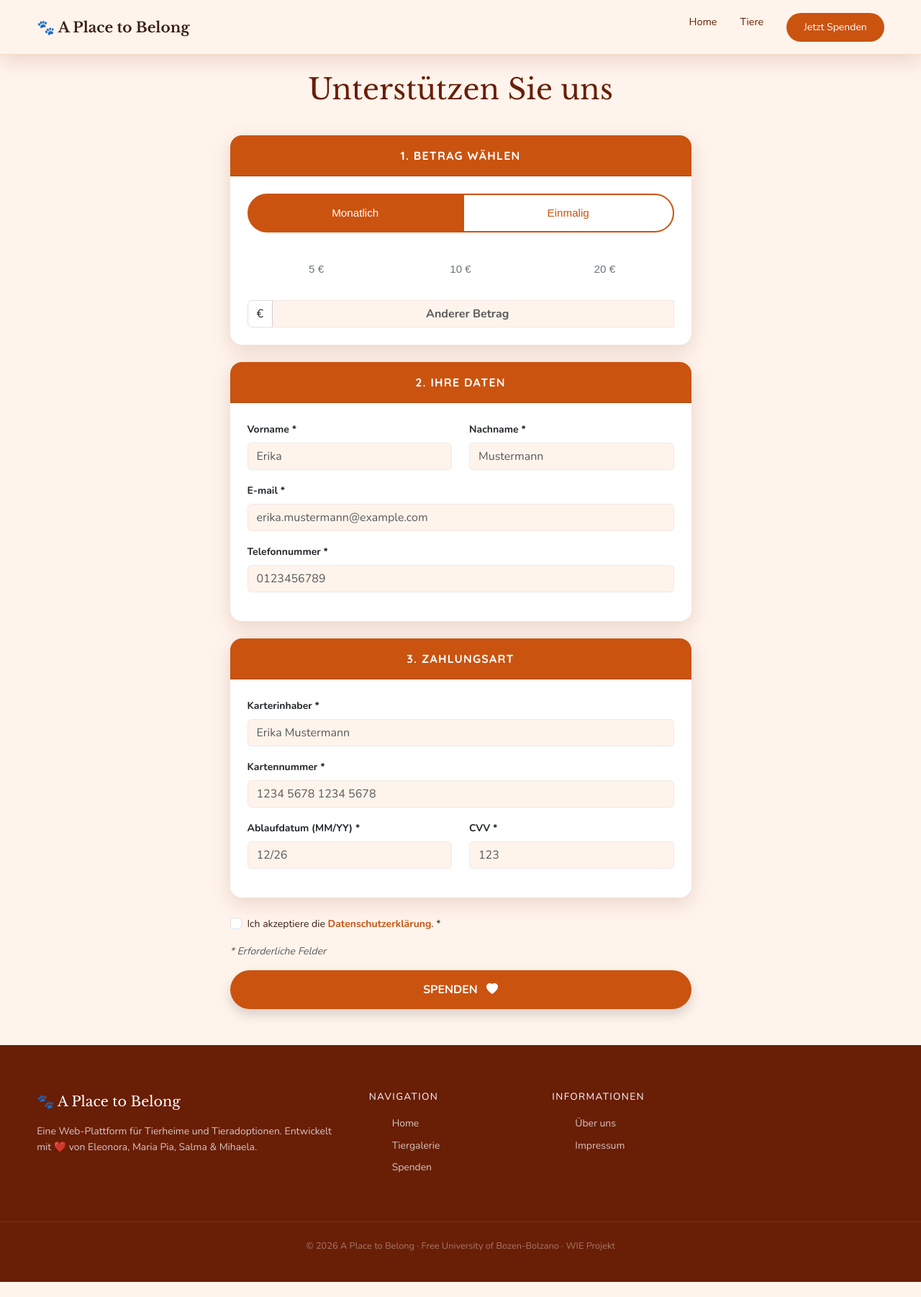
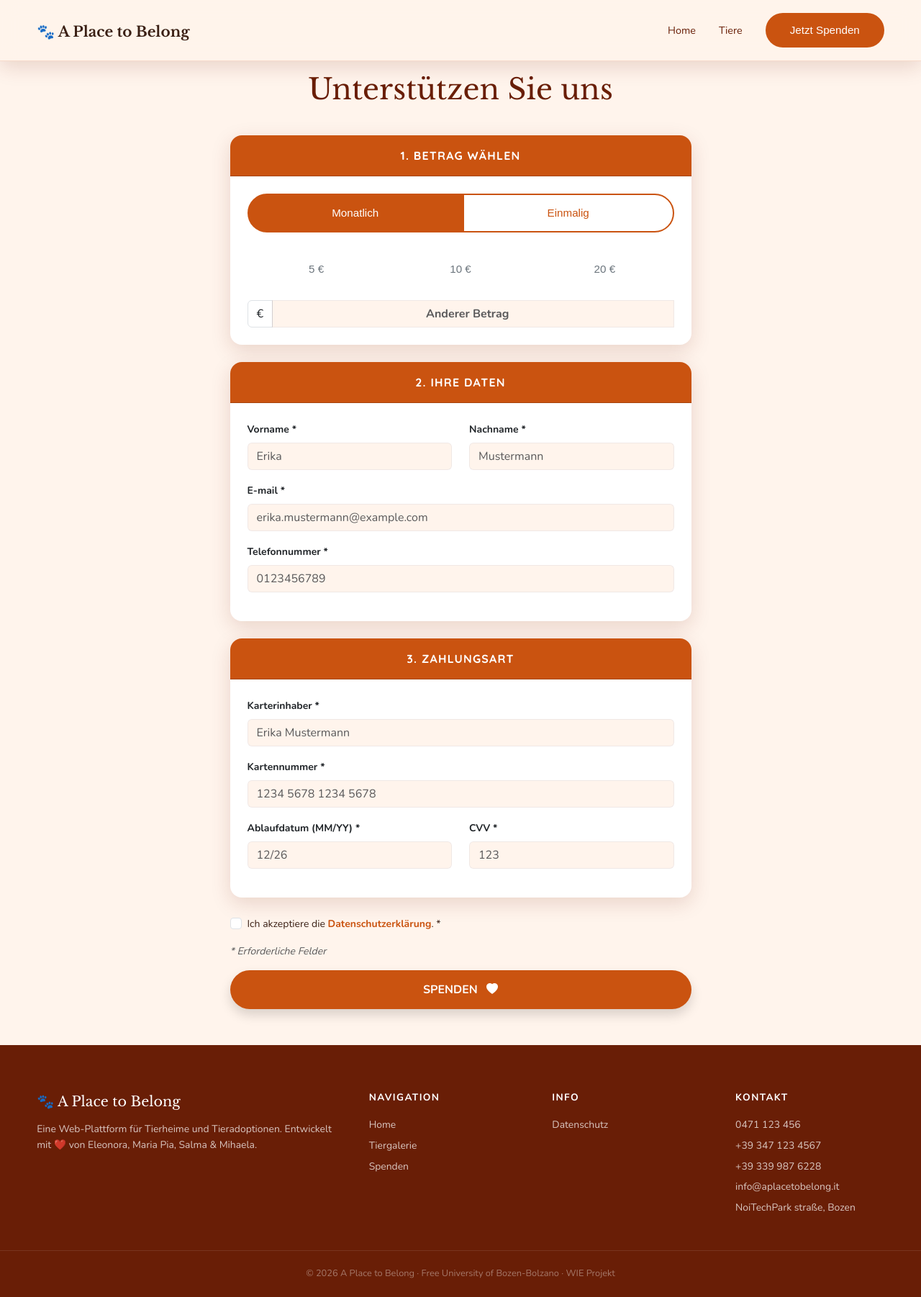
Before and after one commit to salmaam2205-pixel/A-place-to-belong, a plain HTML site: page spenderportal/spende.html in a window 1280 px wide. Shown: the whole page at 72% size. Before the commit the page ends 1781 px from the top, so only its background shows below. Drawn offline with nearby package versions, Linux system fonts and the light colour scheme.

Commit message:
sistemata navbar e footer pagina spender

```diff
--- a/spenderportal/spende.css
+++ b/spenderportal/spende.css
@@ -92,7 +92,140 @@ body {
     transition: all 0.3s ease;
 }
 
+/* FOOTER */
+
+.footer-bottom {
+    padding-top: 1.6rem !important;
+    padding-bottom: 1.6rem !important;
+}
+
+.footer-bottom p {
+    margin-bottom: 0 !important;
+    line-height: 1 !important;
+}
+.footer-links ul {
+    padding-left: 0 !important;
+}
+
+
+/* Azzera lo spazio che Bootstrap aggiunge sotto e a sinistra delle liste */
+.footer-links ul {
+    gap: 0.5rem !important;
+    padding-left: 0 !important;
+    margin-bottom: 0 !important;
+    position: relative !important;
+    top: 0.5px !important;
+}
+
+
+/* Ripristina lo spazio sopra e azzera quello sotto la descrizione brand */
+.footer-brand {
+
+    position: relative !important;
+    top: -4px !important;
+}
+.footer-bottom p {
+    margin-bottom: 0 !important;
+}
+
+/* Effetto hover del bottone */
 .btn-submit:hover {
     background-color: var(--accent-strong);
     transform: translateY(-3px);
 }
+/*  Distanza esatta originale tra Titolo e Liste */
+.footer-links h4 {
+    margin-bottom: 1.1rem !important;
+}
+/*  Margine sotto i titoli e ripristino del Grassetto (Bold) */
+.footer-links h4 {
+    margin-top: 0 !important;
+    margin-bottom: 1rem !important;
+    font-weight: bold !important;
+    line-height: 1.2 !important;
+    position: relative !important;
+    top: -3px !important;
+}
+/*  Spaziatura originale tra le voci (Home, Tiergalerie, ecc.) */
+.footer-links ul {
+    gap: 0.5rem !important;
+    padding-left: 0 !important;
+    margin-bottom: 0 !important;
+}
+
+/* Grandezza testo e interlinea esatti per i link */
+.footer-links ul li {
+    font-size: 0.87rem !important;
+    line-height: 1.5 !important;
+}
+
+/* 4. Grandezza e interlinea per il testo descrittivo a sinistra */
+.footer-brand p {
+    font-size: 0.87rem !important;
+    line-height: 1.6 !important;
+    margin-top: -0.19rem !important;
+    margin-bottom: 0 !important;
+}
+
+.footer-top {
+    padding-top: 4.25rem !important;
+}
+
+.btn-submit:hover {
+    background-color: var(--accent-strong);
+    transform: translateY(-3px);
+}
+/* ── CORREZIONE DEFINITIVA NAVBAR ── */
+
+.navbar .nav-links {
+    margin-bottom: 0 !important;
+    padding-left: 0 !important;
+    display: flex !important;
+    align-items: center !important;
+    height: 100% !important;
+}
+
+.navbar .nav-links li {
+    margin-bottom: 0 !important;
+}
+
+.navbar .nav-links a {
+    line-height: 1 !important;
+}
+
+
+.nav-btn-home {
+    display: inline-block !important;
+    padding-top: 0.7rem !important;
+    padding-bottom: 0.65rem !important;
+    padding-left: 2rem !important;
+    padding-right: 2rem !important;
+    margin-top: 0.15rem !important;
+    margin-bottom: 0.15rem !important;
+    background-color: var(--primary) !important;
+    color: var(--white) !important;
+    border-radius: 50px !important;
+    font-family: 'DM Sans', sans-serif !important;
+    font-size: 0.95rem !important; /* Stesso identico font della Home */
+    font-weight: 500 !important;
+    text-decoration: none !important;
+    transition: all 0.3s ease !important;
+    border: 2px solid transparent !important;
+
+}
+
+.navbar {
+    padding-top: 0.964rem !important;
+    padding-bottom: 0.964rem !important;
+}
+
+/* Joystick per far scendere il logo */
+.nav-logo {
+    position: relative !important;
+    top: 2px !important; /* <-- Aumenta questo numero per spingere la scritta più giù */
+}
+.nav-btn-home:hover {
+    background-color: var(--accent-strong) !important;
+    transform: translateY(-2px) !important;
+    box-shadow: 0 8px 20px rgba(202,83,16,.35) !important;
+}
--- a/spenderportal/spende.html
+++ b/spenderportal/spende.html
@@ -23,9 +23,9 @@
       <li><a href="../index.html">Home</a></li>
       <li><a href="../gallery.html">Tiere</a></li>
     </ul>
-    <a href="spende.html" class="nav-cta">Jetzt Spenden</a>
+    <a href="spende.html" class="nav-btn-home">Jetzt Spenden</a>
+    <button class="burger" aria-label="Menu">&#9776;</button>
 </nav>
-
 
 
 <!-- MAIN CONTENT -->
@@ -186,32 +186,41 @@
 </main>
 
 <!-- FOOTER -->
-<footer class="footer">
+  <footer class="footer">
     <div class="footer-top">
       <div class="footer-brand">
         <span class="footer-logo"> 🐾 A Place to Belong</span>
         <p>Eine Web-Plattform für Tierheime und Tieradoptionen. Entwickelt mit ❤️ von Eleonora, Maria Pia, Salma & Mihaela.</p>
       </div>
-      <div class="footer-links">
+     <div class="footer-links">
         <h4>Navigation</h4>
         <ul>
-          <li><a href="#">Home</a></li>
-          <li><a href="gallery.html">Tiergalerie</a></li>
-          <li><a href="spenderportal/spende.html">Spenden</a></li>
+          <li><a href="../index.html">Home</a></li>
+          <li><a href="../gallery.html">Tiergalerie</a></li>
+          <li><a href="spende.html">Spenden</a></li>
         </ul>
       </div>
       <div class="footer-links">
-        <h4>Informationen</h4>
+        <h4>INFO</h4>
         <ul>
-          <li><a href="#">Über uns</a></li>
-          <li><a href="#">Impressum</a></li>
+          <li><a href="../datenschutzen.html">Datenschutz</a></li>
         </ul>
+      </div>
+      <div class="footer-links">
+      <h4>Kontakt</h4>
+      <ul>
+        <li>0471 123 456</li>
+        <li>+39 347 123 4567</li>
+        <li>+39 339 987 6228</li>
+        <li><a href="mailto:info@aplacetobelong.it">info@aplacetobelong.it</a></li>
+        <li>NoiTechPark straße, Bozen</li>
+      </ul>
       </div>
     </div>
     <div class="footer-bottom">
       <p>© 2026 A Place to Belong · Free University of Bozen-Bolzano · WIE Projekt</p>
     </div>
-</footer>
+  </footer>
 
 <!-- SCRIPTS -->
 <script src="https://cdn.jsdelivr.net/npm/bootstrap@5.3.3/dist/js/bootstrap.bundle.min.js"></script>
```
